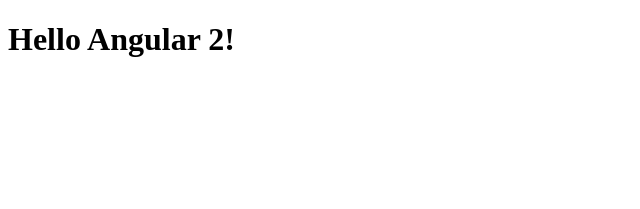
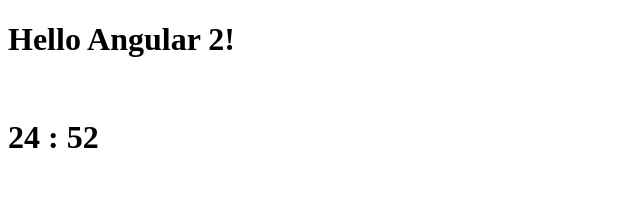
Before and after one commit to tomaleksp/learning-angular2, an Angular app: page / in a window 1280 px wide. Shown: the top 209 px of the page, without its empty margins (0-640 px from the left). Built offline with nearby package versions, Linux system fonts and the light colour scheme.

Commit message:
Started Pomodoro Example

```diff
--- /dev/null
+++ b/src/app/pomodoro-timer/pomodoro-timer.ts
@@ -0,0 +1,30 @@
+import { Component } from '@angular/core';
+
+@Component({
+    selector: 'pomodoro-timer',
+    template: '<h1> {{ minutes }} : {{ seconds }} </h1>'
+})
+export class PomodoroTimerComponent {
+    minutes: number;
+    seconds: number;
+
+    constructor() {
+        this.resetPomodoro();
+
+        setInterval(() => this.tick(), 1000);
+    }
+
+    resetPomodoro() : void{
+        this.minutes = 24;
+        this.seconds = 59;
+    } // resetPomodoro
+
+    tick() : void {
+        if (--this.seconds < 0) {
+            this.seconds = 59;
+            if (--this.minutes < 0) {
+                this.resetPomodoro();
+            }
+        }
+    } // tick
+}
--- a/src/index.html
+++ b/src/index.html
@@ -10,5 +10,7 @@
 </head>
 <body>
   <app-root>Loading...</app-root>
+  <br/>
+  <pomodoro-timer>Loading timer...</pomodoro-timer>
 </body>
 </html>
```
Also changed, not shown: src/app/app.module.ts (+5 -2 lines), 1 other file (tests, documents, lock files or other folders).
